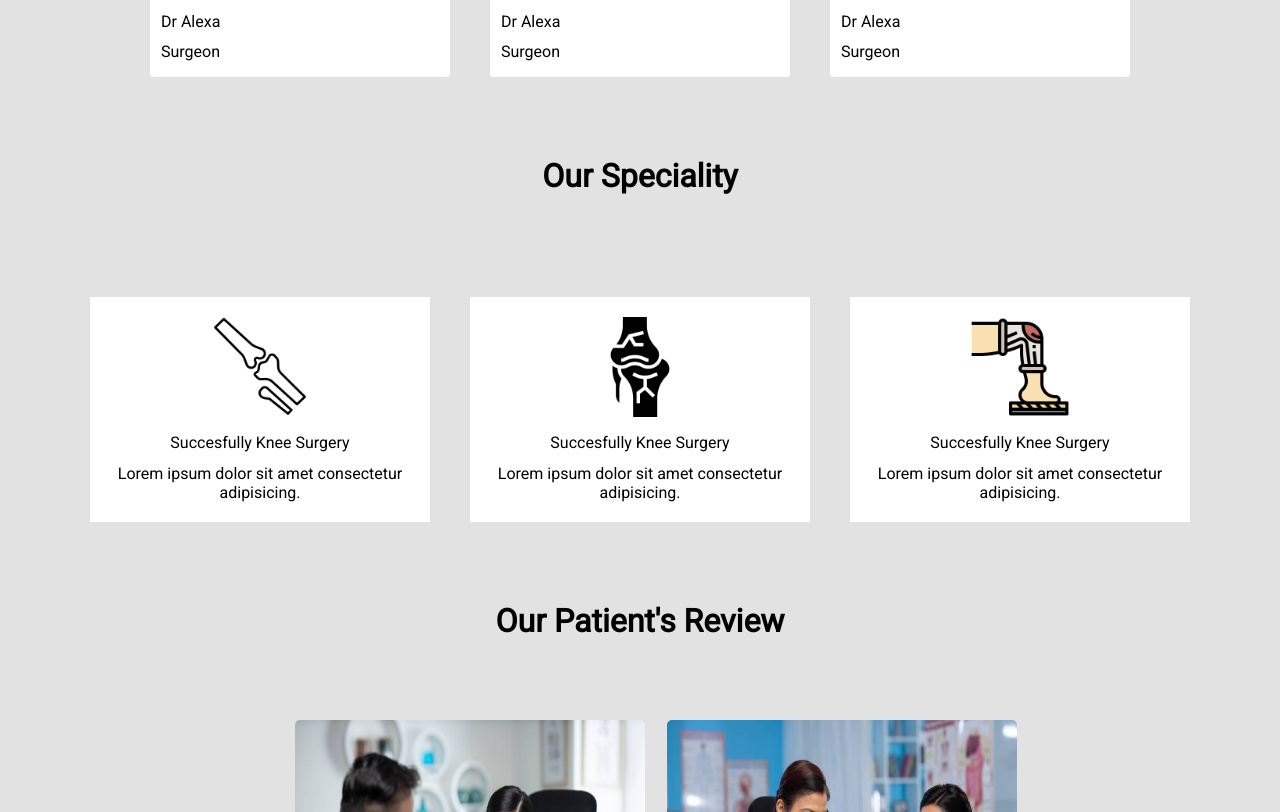
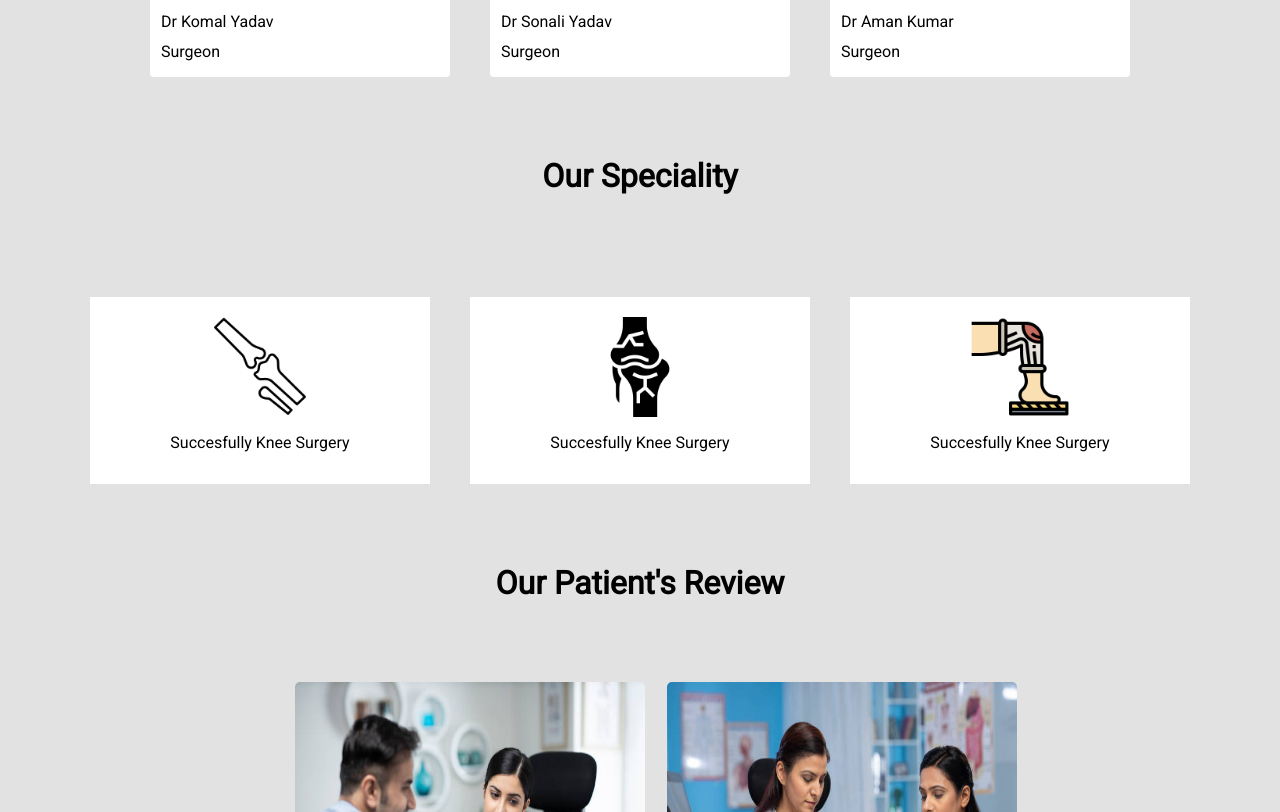
Before and after one commit to Ramankumar6566/Hospital-Management-system, a plain HTML site: page index.html in a window 1280 px wide. Shown: the part 1194-2006 px from the top of the page. Drawn offline with Linux system fonts and the light colour scheme; a web font is replaced by a local one.

Commit message:
Update doctor names and fix HTML structure

```diff
--- a/index.html
+++ b/index.html
@@ -48,17 +48,17 @@
         <div class="doctors">
           <div class="card">
             <img src="dt1.jpg" alt="" />
-            <p>Dr Alexa</p>
+            <p>Dr Komal Yadav</p>
             <p>Surgeon</p>
           </div>
           <div class="card">
             <img src="dt2.jpg" alt="" />
-            <p>Dr Alexa</p>
+            <p>Dr Sonali Yadav</p>
             <p>Surgeon</p>
           </div>
           <div class="card">
             <img src="dt3.jpg" alt="" />
-            <p>Dr Alexa</p>
+            <p>Dr Aman Kumar</p>
             <p>Surgeon</p>
           </div>
         </div>
@@ -72,17 +72,17 @@
           <div class="surgeryCard">
             <img src="s1.png" alt="" />
             <p>Succesfully Knee Surgery</p>
-            <p>Lorem ipsum dolor sit amet consectetur adipisicing.</p>
+            <p></p>
           </div>
           <div class="surgeryCard">
             <img src="s2.png" alt="" />
             <p>Succesfully Knee Surgery</p>
-            <p>Lorem ipsum dolor sit amet consectetur adipisicing.</p>
+            <p></p>
           </div>
           <div class="surgeryCard">
             <img src="s3.png" alt="" />
             <p>Succesfully Knee Surgery</p>
-            <p>Lorem ipsum dolor sit amet consectetur adipisicing.</p>
+            <p></p>
           </div>
         </div>
       </div>
```
